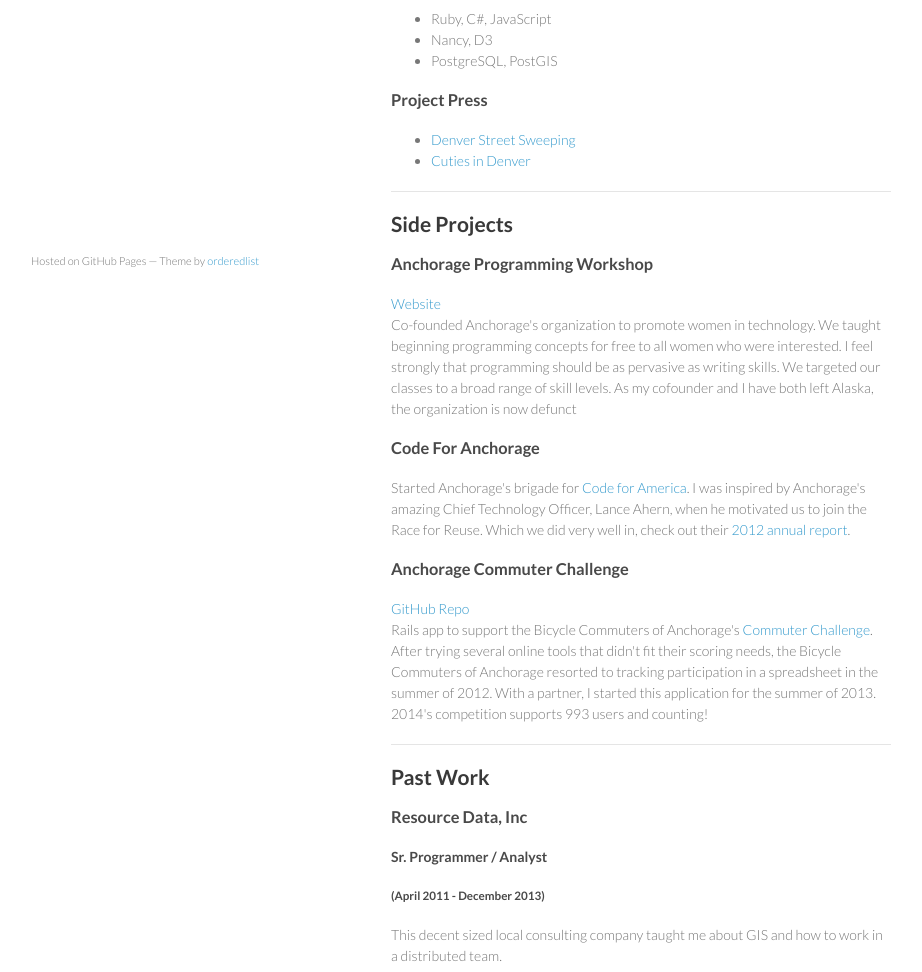
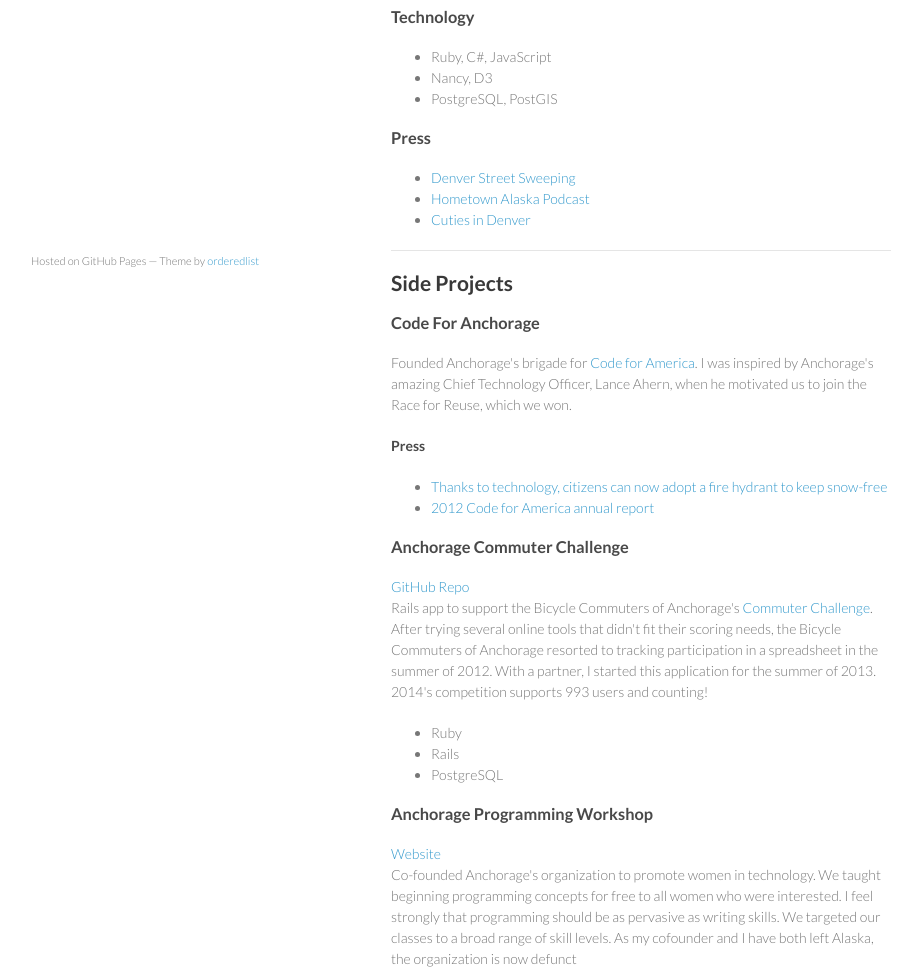
Before and after one commit to boonrs/boonrs.github.io, a plain HTML site: page index.html in a window 1280 px wide. Shown: the part 460-1432 px from the top of the page, without its empty margins (179-1101 px from the left). Drawn offline with Linux system fonts and the light colour scheme.

Commit message:
Tweaks
Wording and order

```diff
--- a/index.html
+++ b/index.html
@@ -48,15 +48,17 @@
         <p>My favorite job to date. I have the pleasure of working with a highly collaborative, friendly bunch of people. It's self-directed and chaotic but always, always fun. Visit our <a href="http://codeforamerica.github.io/denver-eyr/">end of year report</a> for project specifics. Or check out <a href="http://www.codeforamerica.org/governments/denver/">Team Denver's page</a> on Code for America's website.
         </p>
 
+        <h3>Technology</h3>
         <ul>
           <li>Ruby, C#, JavaScript</li>
           <li>Nancy, D3</li>
           <li>PostgreSQL, PostGIS</li>
         </ul>
 
-        <h3>Project Press</h3>
+        <h3>Press</h3>
         <ul>
           <li><a href="http://www.govtech.com/data/Behind-the-Scenes-Code-For-America-Does-Denver.html">Denver Street Sweeping</a></li>
+          <li><a href="http://www.alaskapublic.org/2014/03/14/code-for-america-anchorage-brigade-what-the-hack-are-they-up-to/">Hometown Alaska Podcast</a></li>
           <li><a href="http://www.govtech.com/data/What-Open-Data-Can-is-Doing-for-Pets.html">Cuties in Denver</a></li>
         </ul>
 
@@ -67,19 +69,17 @@
         </h2>
 
         <h3>
-          <a name="anchorage-programming-workshop" class="anchor" href="#anchorage-programming-workshop"><span class="octicon octicon-link"></span></a>
-          Anchorage Programming Workshop
-        </h3>
-
-        <p><a href="http://anchorageprogramming.org">Website</a><br>
-        Co-founded Anchorage's organization to promote women in technology. We taught beginning programming concepts for free to all women who were interested. I feel strongly that programming should be as pervasive as writing skills. We targeted our classes to a broad range of skill levels. As my cofounder and I have both left Alaska, the organization is now defunct</p>
-
-        <h3>
           <a name="code-for-anchorage" class="anchor" href="#code-for-anchorage"><span class="octicon octicon-link"></span></a>
           Code For Anchorage
         </h3>
 
-        <p>Started Anchorage's brigade for <a href="http://codeforamerica.com">Code for America</a>. I was inspired by Anchorage's amazing Chief Technology Officer, Lance Ahern, when he motivated us to join the Race for Reuse. Which we did very well in, check out their <a href="http://2012.codeforamerica.org">2012 annual report</a>.</p>
+        <p>Founded Anchorage's brigade for <a href="http://codeforamerica.com">Code for America</a>. I was inspired by Anchorage's amazing Chief Technology Officer, Lance Ahern, when he motivated us to join the Race for Reuse, which we won.</p>
+
+        <h4>Press</h4>
+        <ul>
+          <li><a href="http://www.adn.com/article/20121204/thanks-technology-citizens-can-now-adopt-fire-hydrant-keep-snow-free">Thanks to technology, citizens can now adopt a fire hydrant to keep snow-free</a></li>
+          <li><a href="http://2012.codeforamerica.org/#brigade">2012 Code for America annual report</a></li>
+        </ul>
 
         <h3>
           <a name="anchorage-commuter-challenge" class="anchor" href="#anchorage-commuter-challenge"><span class="octicon octicon-link"></span></a>
@@ -88,6 +88,20 @@
 
         <p><a href="https://github.com/ResourceDataInc/commuter_challenge">GitHub Repo</a><br>
         Rails app to support the Bicycle Commuters of Anchorage's <a href="http://commuterchallenge.bicycleanchorage.org">Commuter Challenge</a>. After trying several online tools that didn't fit their scoring needs, the Bicycle Commuters of Anchorage resorted to tracking participation in a spreadsheet in the summer of 2012. With a partner, I started this application for the summer of 2013. 2014's competition supports 993 users and counting!</p>
+
+        <ul>
+          <li>Ruby</li>
+          <li>Rails</li>
+          <li>PostgreSQL</li>
+        </ul>
+
+        <h3>
+          <a name="anchorage-programming-workshop" class="anchor" href="#anchorage-programming-workshop"><span class="octicon octicon-link"></span></a>
+          Anchorage Programming Workshop
+        </h3>
+
+        <p><a href="http://anchorageprogramming.org">Website</a><br>
+        Co-founded Anchorage's organization to promote women in technology. We taught beginning programming concepts for free to all women who were interested. I feel strongly that programming should be as pervasive as writing skills. We targeted our classes to a broad range of skill levels. As my cofounder and I have both left Alaska, the organization is now defunct</p>
 
         <hr>
 
```
